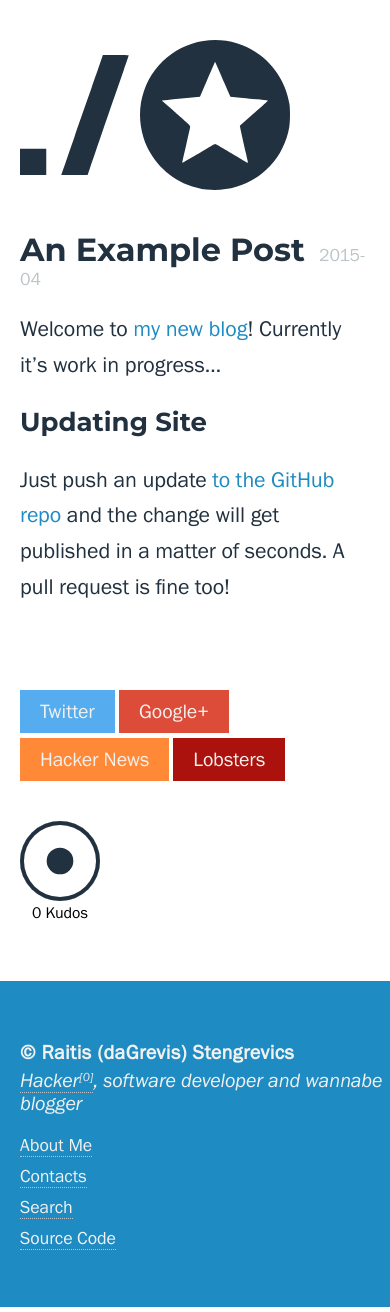
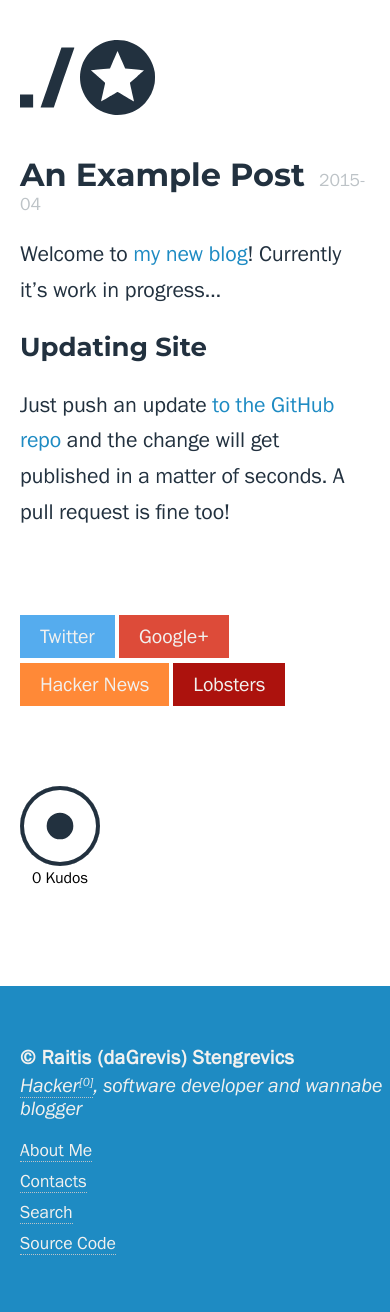
Before and after one commit to daGrevis/daGrev.is, a Jekyll site: the page built from _posts/2015-04-12-an-example-post.md, in a window 390 px wide. Built offline with Jekyll 4.4.1, drawn with Linux system fonts in a browser that asks for light colours; nearby versions of some CDN libraries; comment, search, counter and statistics services are not loaded.

Commit message:
Some fixes for small screens

```diff
--- a/static/styles/main.sass
+++ b/static/styles/main.sass
@@ -252,7 +252,8 @@ body
     #body article footer .kudos
         position: relative
         margin: 0
-        margin-top: $y-height / 2
+        margin-top: $y-height
+        margin-bottom: $y-height
 
 @media (max-width: $body-width + $header-width * 2 + $x-width * 2)
     #body
@@ -270,6 +271,10 @@ body
             margin:
                 top: $y-height / 2
                 left: $x-width
+
+            width: $header-width / 2
+            height: $header-height / 2
+            background-size: $header-width / 2 $header-height / 2
 
 @media (max-width: $body-width)
     #header
```
